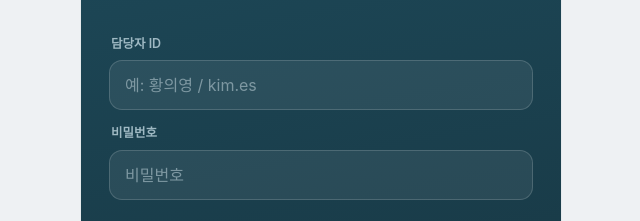
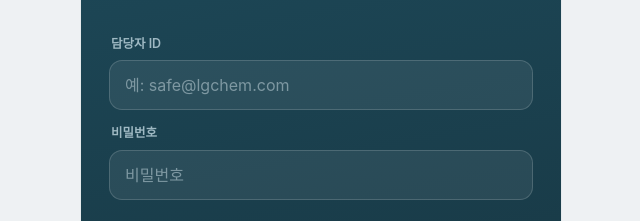
Before and after one commit to cleopatrasche/fire_extinguisher, a plain HTML site: page index.html in a window 1280 px wide. Shown: the part 267-488 px from the top of the page, 319-959 px from the left. Drawn offline with nearby package versions, Linux system fonts and the light colour scheme.

Commit message:
Update input placeholder for 담당자 ID

```diff
--- a/index.html
+++ b/index.html
@@ -259,7 +259,7 @@
 
     <div class="field">
       <label>담당자 ID</label>
-      <input id="in-id" type="text" placeholder="예: 황의영 / kim.es" autocomplete="username" />
+      <input id="in-id" type="text" placeholder="예: safe@lgchem.com " autocomplete="username" />
     </div>
     <div class="field">
       <label>비밀번호</label>
```
